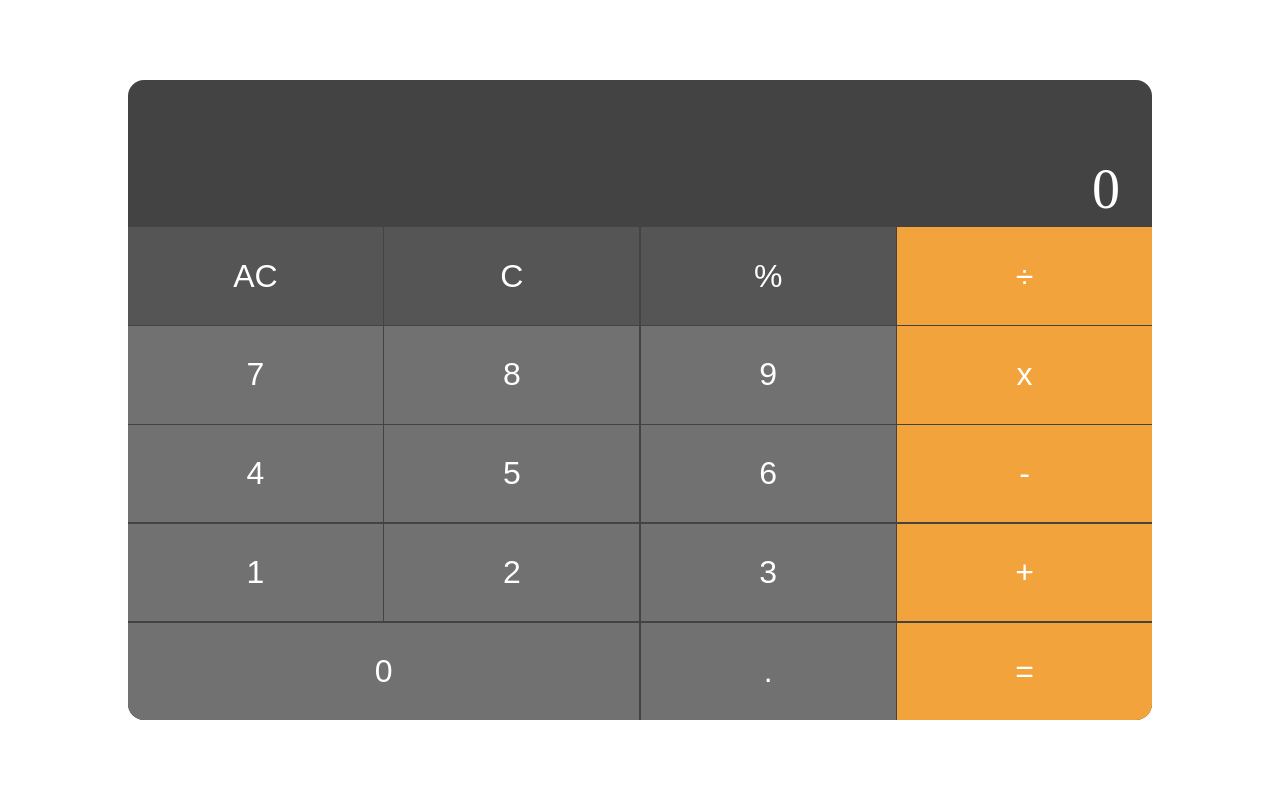
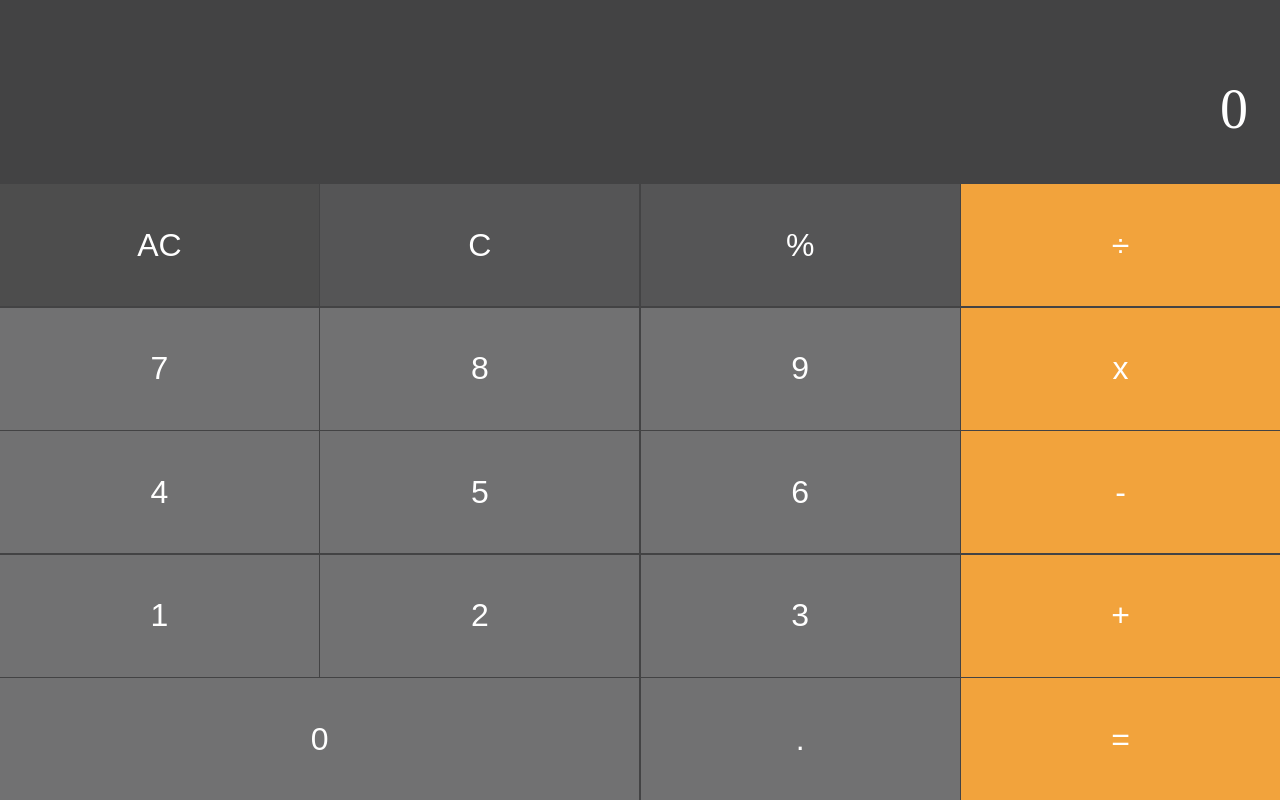
Before and after one commit to SahilAujla/Calculator, a plain HTML site: page index.html in a window 1280 px wide. In both pictures the pointer is over the button "AC". Drawn offline with Linux system fonts and the light colour scheme.

Commit message:
Made it full screen -- final code

```diff
--- a/app.js
+++ b/app.js
@@ -87,6 +87,10 @@ function type(e) {
         return
     }
 
+        // to prevent multiple operations at the same time
+    if ((e.target.classList.contains('operation-%') || e.target.classList.contains('operation-÷') || e.target.classList.contains('operation-x') || e.target.classList.contains('operation--') || e.target.classList.contains('operation-+')) && (display.textContent.includes('÷') || display.textContent.includes('%') || display.textContent.includes('x') || display.textContent.includes('+') || display.textContent.includes('-') || display.textContent.includes('x'))){
+        return
+    }
 
     if (e.target.classList.contains('operation-%')) {
         if (display.textContent[display.textContent.length-1] === '%') {
@@ -234,6 +238,10 @@ function keypress(e) {
         return
     }
 
+    // to prevent multiple operations at the same time
+    if ((e.key === '+' || e.key === '-' || e.key === 'x' || e.key === '/' || e.key === '%') && (display.textContent.includes('÷') || display.textContent.includes('%') || display.textContent.includes('x') || display.textContent.includes('+') || display.textContent.includes('-') || display.textContent.includes('x'))){
+        return
+    }
 
     if (e.key === '%') {
         if (display.textContent[display.textContent.length-1] === '%') {
--- a/styles.css
+++ b/styles.css
@@ -6,11 +6,11 @@
 }
 
 .calculator {
-  border-radius: 1rem;
+  margin: 0;
   overflow: hidden;
   background: rgb(67, 67, 68);
-  height: 80vh;
-  width: 80vw;
+  height: 100vh;
+  width: 100vw;
   margin: auto;
   display: grid;
   grid-template-rows: 15fr repeat(5, 10fr);
@@ -45,18 +45,32 @@
   text-align: center;
 }
 
+.grey:focus,
+.grey:hover {
+  background: rgb(77, 77, 77);
+}
+
 .btn {
   font-size: 2rem;
   color: white;
   border: none;
+  transition: all 0.3s;
 }
 
 .yellow {
   background: rgb(242, 163, 60);
 }
 
+.yellow:hover,
+.yellow:focus {
+  background: rgb(232, 153, 50);
+}
+
 .lightgrey {
   background: rgb(113, 113, 114);
 }
 
-/* May extend the calculator to cover the full screen */
+.lightgrey:focus,
+.lightgrey:hover {
+  background: rgb(97, 97, 97);
+}
```
